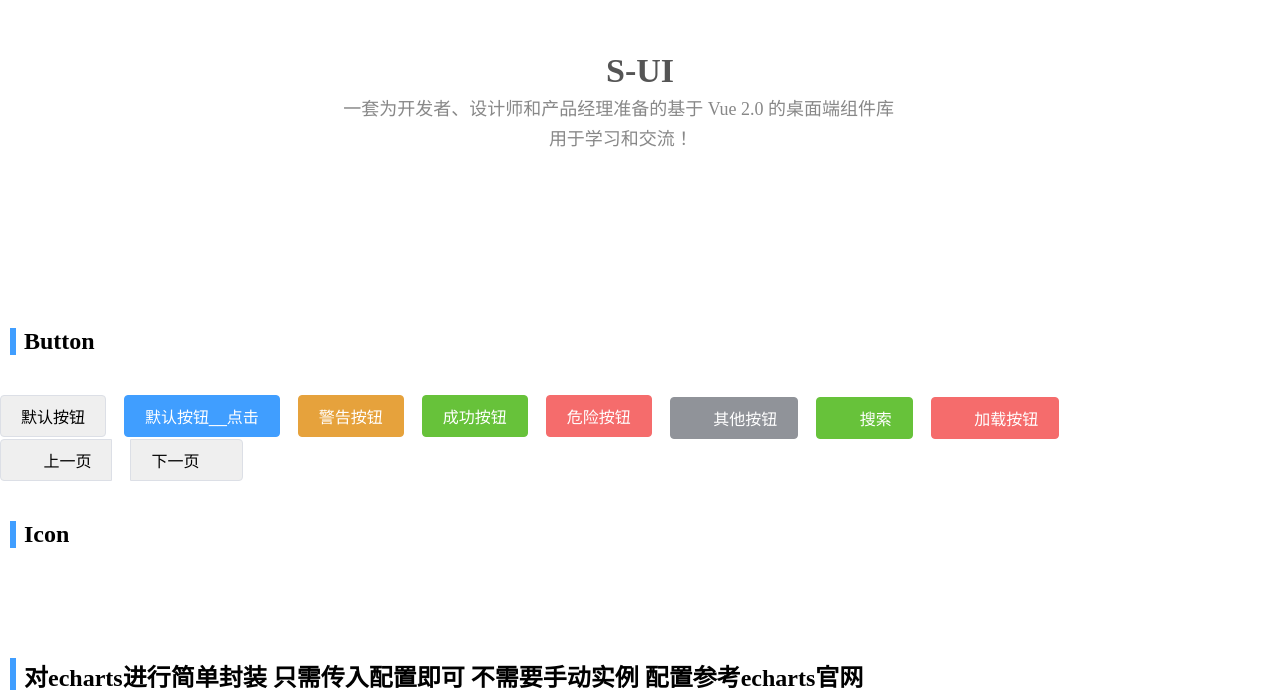
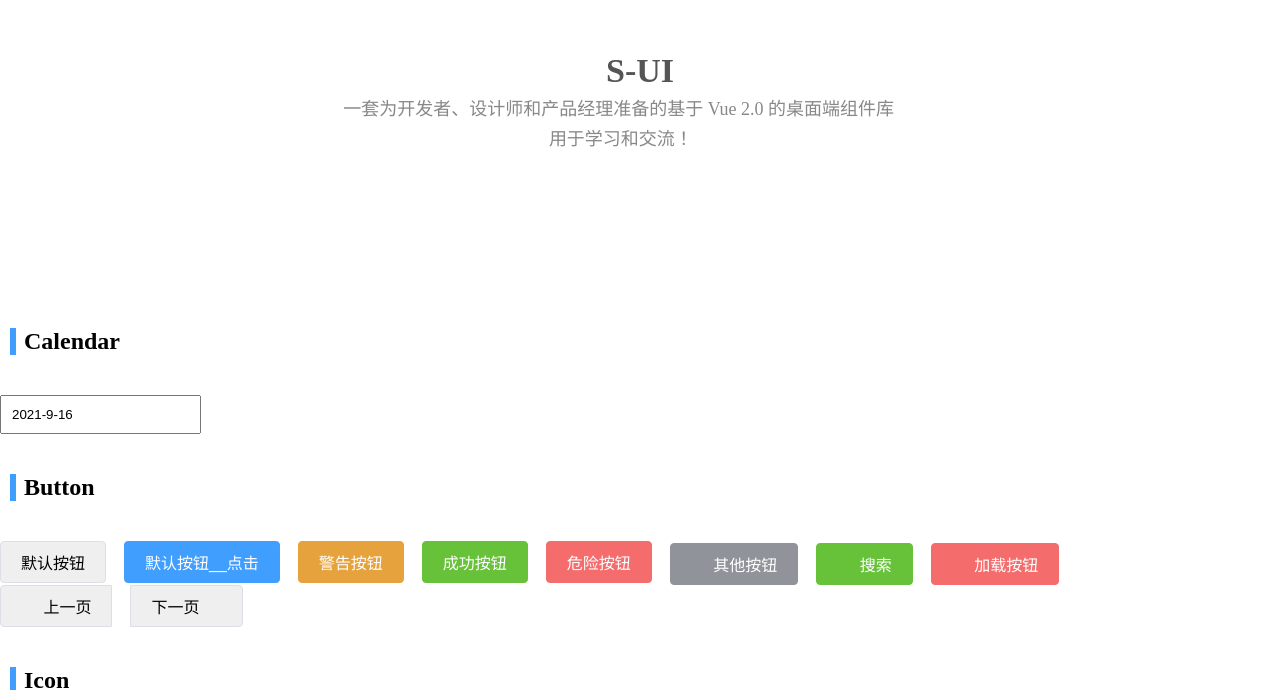
Before and after one commit to rijianyunxi/s-ui, a Vue app: page / in a window 1280 px wide. Shown: the part 112-802 px from the top of the page. Built offline with nearby package versions, Linux system fonts and the light colour scheme; a web font is replaced by a local one.

Commit message:
feat:calendar

```diff
--- a/src/App.vue
+++ b/src/App.vue
@@ -18,6 +18,8 @@
         ></s-icon>
       </p>
     </div>
+    <h2>Calendar</h2>
+    <s-calendar ref="calendar" />
     <h2>Button</h2>
     <div class="btn">
       <s-button>默认按钮</s-button>
@@ -166,11 +168,16 @@
 </template>
 
 <script>
-import ShopList from '../../ele-app/src/components/ShopList.vue';
-import SwiperItem from './packages/swiper/Swiper-item.vue';
+import ShopList from "../../ele-app/src/components/ShopList.vue";
+import SwiperItem from "./packages/swiper/Swiper-item.vue";
 export default {
   components: { ShopList, SwiperItem },
   name: "App",
+  created(){
+    this.$nextTick(()=>{
+      console.log(this.$el);
+    })
+  },
   data() {
     return {
       a: "普通输入框",
--- /dev/null
+++ b/src/packages/Calendar.vue
@@ -0,0 +1,105 @@
+<template>
+  <div v-outside class="calendar">
+    <input type="text" :value="formDate" />
+    <div v-if="isShow" class="pannel">
+        <div class="col" v-for="i in 6" :key="i">
+            <span class="day" v-for="j in 7" :key="j">{{days[(i-1)*7+(j-1)]}}</span>
+        </div>
+    </div>
+  </div>
+</template>
+
+<script>
+import { dealDate } from "./util/index";
+export default {
+  name: "s-calendar",
+  data() {
+    return {
+      isShow: false,
+    };
+  },
+  directives: {
+    outside: {
+      bind(el, bindings, vnode) {
+        let handler = (e) => {
+          if (el.contains(e.target)) {
+            vnode.context.focus();
+            // this.blur()
+          } else {
+            // this.focus()
+            vnode.context.blur();
+          }
+        };
+        el.handler = handler;
+        document.addEventListener("click", handler);
+      },
+      unbind(el) {
+        document.removeEventListener("click", el.handler);
+      },
+    },
+  },
+  props: {
+    value: {
+      type: Date,
+      default: () => new Date(),
+    },
+  },
+  computed: {
+    formDate() {
+      let { year, month, day } = dealDate(this.value);
+      return `${year}-${month}-${day}`;
+    },
+    days() {
+      let arr = [];
+      if (this.isShow) {
+        let { year, month } = dealDate(this.value);
+        let week = new Date(year, month - 1, 1).getDay();
+        console.log(week);
+        let first = new Date(year, month - 1, 1) - (week-1) * 60 * 60 * 1000 * 24;
+        console.log(first);
+        for (let i = 0; i < 42; i++) {
+          arr.push(new Date(first + i * 60 * 60 * 1000 * 24).getDate());
+        }
+      }
+      return arr
+    },
+  },
+  methods: {
+    focus() {
+      this.isShow = true;
+    },
+    blur() {
+      this.isShow = false;
+    },
+  },
+};
+</script>
+
+<style lang="scss">
+.calendar {
+  input {
+    display: block;
+    padding: 10px;
+    &:focus {
+      border: 1px solid orange;
+    }
+  }
+  .col{
+      width: 420px;
+      display: flex;
+      .day{
+      display: inline-block;
+      height: 60px;
+      width: 60px;
+      line-height: 60px;
+      text-align: center;
+      color: orange;
+      font-size: 14px;
+      background-color: #f2f2f2;
+      box-sizing: border-box;
+      border: 1px solid #ddd;
+  }
+  }
+
+}
+</style>
--- a/src/packages/index.js
+++ b/src/packages/index.js
@@ -9,22 +9,24 @@ import Upload from "./Upload.vue"
 import Echarts from "./Echarts.vue"
 import Swiper from "./swiper/Swiper.vue"
 import SwiperItem from "./swiper/Swiper-item.vue"
+import Calendar from "./Calendar.vue"
 
 
-const install = (Vue)=>{
-    Vue.component(Button.name,Button);
-    Vue.component(Input.name,Input);
-    Vue.component(Icon.name,Icon);
-    Vue.component(ButtonGroup.name,ButtonGroup);
-    Vue.component(Col.name,Col);
-    Vue.component(Row.name,Row);
-    Vue.component(Upload.name,Upload);
-    Vue.component(Echarts.name,Echarts);
-    Vue.component(Swiper.name,Swiper);
-    Vue.component(SwiperItem.name,SwiperItem);
+const install = (Vue) => {
+    Vue.component(Button.name, Button);
+    Vue.component(Input.name, Input);
+    Vue.component(Icon.name, Icon);
+    Vue.component(ButtonGroup.name, ButtonGroup);
+    Vue.component(Col.name, Col);
+    Vue.component(Row.name, Row);
+    Vue.component(Upload.name, Upload);
+    Vue.component(Echarts.name, Echarts);
+    Vue.component(Swiper.name, Swiper);
+    Vue.component(SwiperItem.name, SwiperItem);
+    Vue.component(Calendar.name, Calendar);
 }
 
-if(typeof (window.Vue) !== "undefind"){
+if (typeof (window.Vue) !== "undefind") {
     install(Vue)
 }
 
--- /dev/null
+++ b/src/packages/util/index.js
@@ -0,0 +1,6 @@
+export const dealDate = (date) => {
+    let year = date.getFullYear();
+    let month = date.getMonth()+1;
+    let day = date.getDate();
+    return { year, month, day }
+}
```
